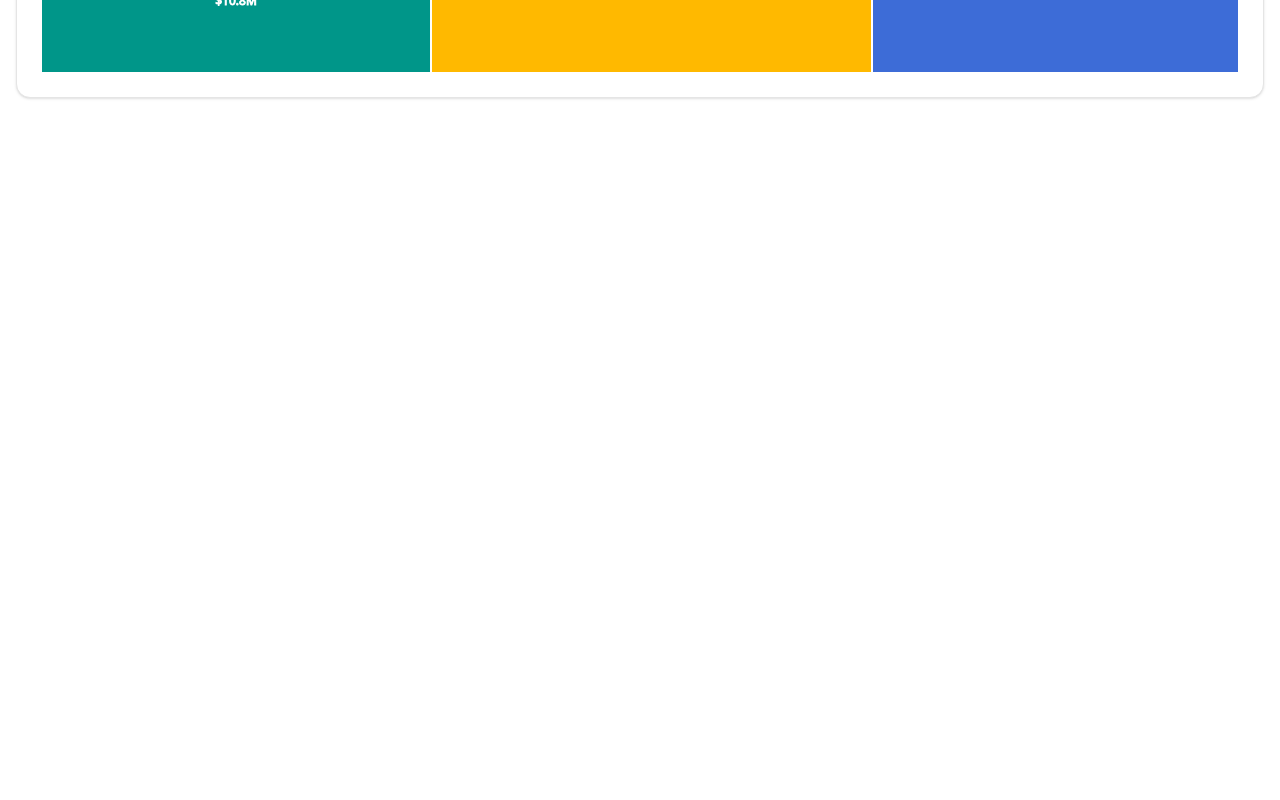
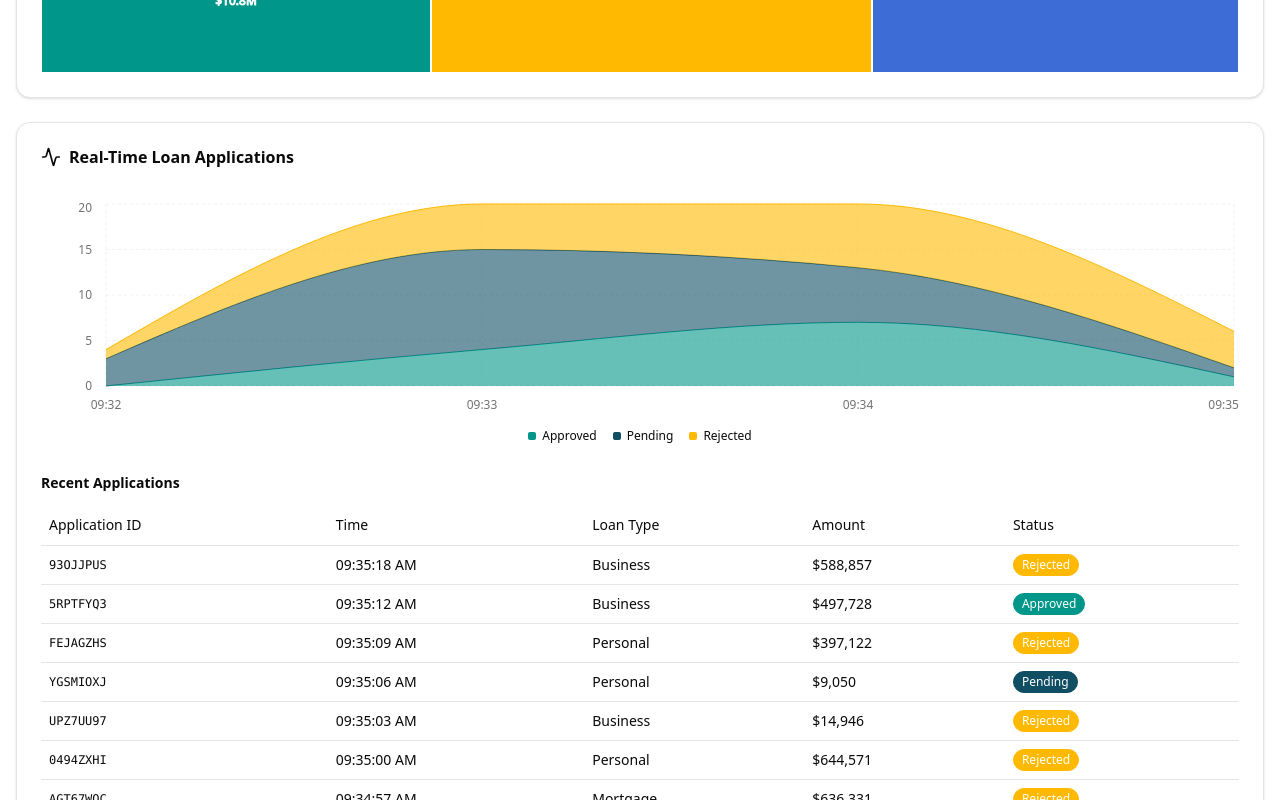
Before and after one commit to Yevhen2mc2/dashboard-react, a React (Vite) app: page / in a window 1280 px wide. Shown: the part 1620-2420 px from the top of the page. Before the commit the page ends 1742 px from the top, so only its background shows below. Built offline with nearby package versions, Linux system fonts and the light colour scheme.

Commit message:
add Real-Time Loan Applications

```diff
--- a/src/App.tsx
+++ b/src/App.tsx
@@ -6,6 +6,7 @@ import { LoanIssuanceChart } from '@/components/dashboard/loan-issuance-chart.ts
 import { LoanTypeChart } from '@/components/dashboard/loan-type-chart.tsx';
 import { AgeDistributionChart } from '@/components/dashboard/age-distribution-chart.tsx';
 import { RegionTreemap } from '@/components/dashboard/region-treemap.tsx';
+import { RealTimeApplications } from '@/components/dashboard/real-time-applications.tsx';
 import { useLoanDashboardData } from '@/hooks';
 
 function App() {
@@ -27,6 +28,9 @@ function App() {
               />
             </div>
             <RegionTreemap regionData={dashboardData.regionData} />
+            <RealTimeApplications
+              liveApplications={dashboardData.liveApplications}
+            />
           </div>
         </main>
       </div>
--- /dev/null
+++ b/src/components/dashboard/real-time-applications.tsx
@@ -0,0 +1,200 @@
+import { Card, CardContent, CardHeader, CardTitle } from '@/components/ui/card';
+import {
+  ChartContainer,
+  ChartTooltip,
+  ChartTooltipContent,
+  ChartLegend,
+  ChartLegendContent,
+} from '@/components/ui/chart';
+import {
+  Table,
+  TableBody,
+  TableCell,
+  TableHead,
+  TableHeader,
+  TableRow,
+} from '@/components/ui/table';
+import { Badge } from '@/components/ui/badge';
+import type {
+  LiveApplication,
+  ApplicationStatus,
+} from '@/types/dashboard-data';
+import { Activity } from 'lucide-react';
+import { Area, AreaChart, CartesianGrid, XAxis, YAxis } from 'recharts';
+import { useMemo } from 'react';
+
+interface RealTimeApplicationsProps {
+  liveApplications: LiveApplication[];
+}
+
+const chartConfig = {
+  applications: {
+    label: 'Applications',
+    color: 'var(--chart-1)',
+  },
+  approved: {
+    label: 'Approved',
+    color: 'var(--chart-2)',
+  },
+  pending: {
+    label: 'Pending',
+    color: 'var(--chart-3)',
+  },
+  rejected: {
+    label: 'Rejected',
+    color: 'var(--chart-4)',
+  },
+};
+
+function getStatusBadgeStyle(status: ApplicationStatus) {
+  switch (status) {
+    case 'Approved':
+      return {
+        backgroundColor: 'var(--chart-2)',
+        borderColor: 'var(--chart-2)',
+        color: 'white',
+      };
+    case 'Pending':
+      return {
+        backgroundColor: 'var(--chart-3)',
+        borderColor: 'var(--chart-3)',
+        color: 'white',
+      };
+    case 'Rejected':
+      return {
+        backgroundColor: 'var(--chart-4)',
+        borderColor: 'var(--chart-4)',
+        color: 'white',
+      };
+  }
+}
+
+export function RealTimeApplications({
+  liveApplications,
+}: RealTimeApplicationsProps) {
+  const chartData = useMemo(() => {
+    const grouped = new Map<
+      string,
+      { timestamp: string; approved: number; pending: number; rejected: number }
+    >();
+
+    liveApplications.forEach((app) => {
+      // Extract minute from timestamp (HH:MM)
+      const minute = app.timestamp.slice(0, 5);
+
+      if (!grouped.has(minute)) {
+        grouped.set(minute, {
+          timestamp: minute,
+          approved: 0,
+          pending: 0,
+          rejected: 0,
+        });
+      }
+
+      const entry = grouped.get(minute)!;
+      if (app.status === 'Approved') entry.approved++;
+      else if (app.status === 'Pending') entry.pending++;
+      else if (app.status === 'Rejected') entry.rejected++;
+    });
+
+    return Array.from(grouped.values()).sort((a, b) =>
+      a.timestamp.localeCompare(b.timestamp)
+    );
+  }, [liveApplications]);
+
+  const recentApplications = useMemo(
+    () => [...liveApplications].reverse().slice(0, 15),
+    [liveApplications]
+  );
+
+  return (
+    <Card className="col-span-full">
+      <CardHeader>
+        <CardTitle className="flex items-center gap-2">
+          <Activity className="h-5 w-5" />
+          Real-Time Loan Applications
+        </CardTitle>
+      </CardHeader>
+      <CardContent className="space-y-6">
+        <ChartContainer config={chartConfig} className="h-[250px] w-full">
+          <AreaChart data={chartData}>
+            <CartesianGrid strokeDasharray="3 3" />
+            <XAxis
+              dataKey="timestamp"
+              tickLine={false}
+              axisLine={false}
+              tickMargin={8}
+            />
+            <YAxis tickLine={false} axisLine={false} tickMargin={8} />
+            <ChartTooltip
+              content={
+                <ChartTooltipContent
+                  formatter={(value) => {
+                    return `${value} applications`;
+                  }}
+                />
+              }
+            />
+            <ChartLegend content={<ChartLegendContent />} />
+            <Area
+              type="monotone"
+              dataKey="approved"
+              stackId="1"
+              stroke="var(--chart-2)"
+              fill="var(--chart-2)"
+              fillOpacity={0.6}
+            />
+            <Area
+              type="monotone"
+              dataKey="pending"
+              stackId="1"
+              stroke="var(--chart-3)"
+              fill="var(--chart-3)"
+              fillOpacity={0.6}
+            />
+            <Area
+              type="monotone"
+              dataKey="rejected"
+              stackId="1"
+              stroke="var(--chart-4)"
+              fill="var(--chart-4)"
+              fillOpacity={0.6}
+            />
+          </AreaChart>
+        </ChartContainer>
+
+        <div>
+          <h3 className="text-sm font-bold mb-3">Recent Applications</h3>
+          <Table>
+            <TableHeader>
+              <TableRow>
+                <TableHead>Application ID</TableHead>
+                <TableHead>Time</TableHead>
+                <TableHead>Loan Type</TableHead>
+                <TableHead>Amount</TableHead>
+                <TableHead>Status</TableHead>
+              </TableRow>
+            </TableHeader>
+            <TableBody>
+              {recentApplications.map((app) => (
+                <TableRow key={app.applicationId}>
+                  <TableCell className="font-mono text-xs">
+                    {app.applicationId}
+                  </TableCell>
+                  <TableCell>{app.timestamp}</TableCell>
+                  <TableCell>{app.loanType}</TableCell>
+                  <TableCell>${app.requestedAmount.toLocaleString()}</TableCell>
+                  <TableCell>
+                    <Badge style={getStatusBadgeStyle(app.status)}>
+                      {app.status}
+                    </Badge>
+                  </TableCell>
+                </TableRow>
+              ))}
+            </TableBody>
+          </Table>
+        </div>
+      </CardContent>
+    </Card>
+  );
+}
```
